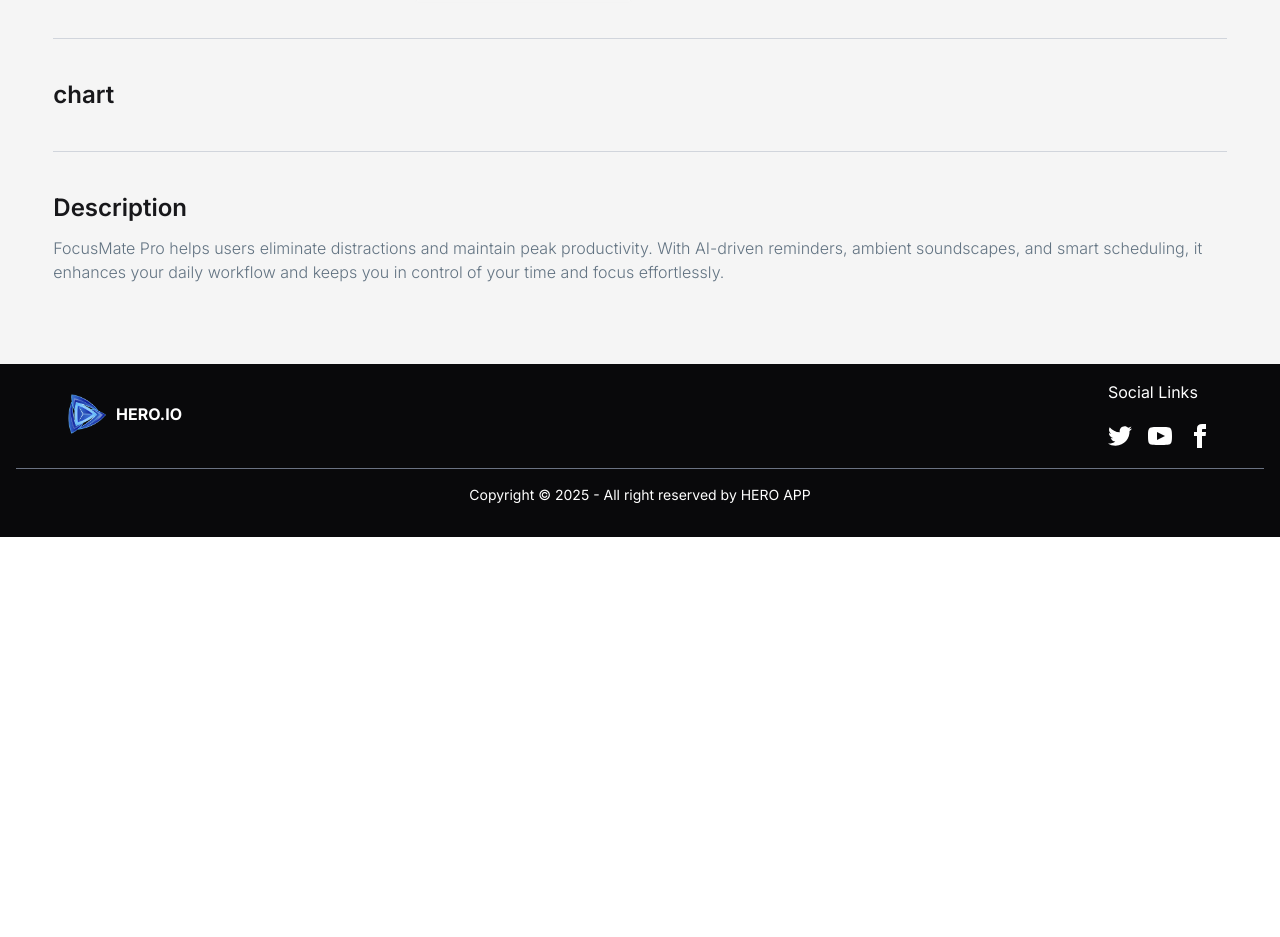
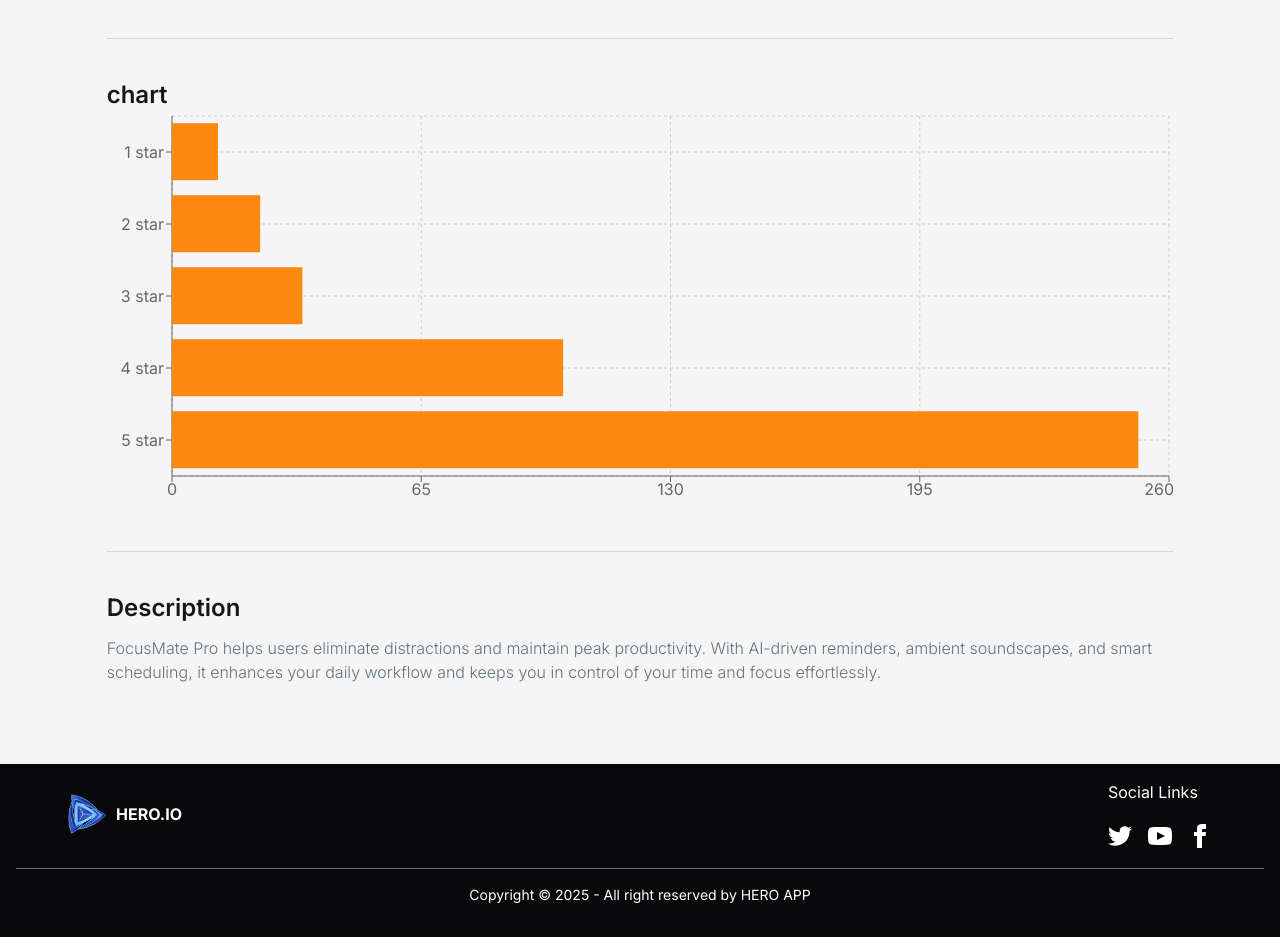
Before and after one commit to Israt-Jahan-Asma/Hero-Apps, a React (Vite) app: page /app-details/1 in a window 1280 px wide. Shown: the part 470-1407 px from the top of the page. Before the commit the page ends 1007 px from the top, so only its background shows below. Built offline with nearby package versions, Linux system fonts and the light colour scheme.

Commit message:
barchat implement

```diff
--- a/package.json
+++ b/package.json
@@ -17,6 +17,7 @@
     "react-dom": "^19.1.1",
     "react-router": "^7.9.3",
     "react-toastify": "^11.0.5",
+    "recharts": "^3.2.1",
     "tailwindcss": "^4.1.14"
   },
   "devDependencies": {
--- a/src/Pages/AppDetails.jsx
+++ b/src/Pages/AppDetails.jsx
@@ -5,6 +5,9 @@ import downloadsIcon from '../assets/icon-downloads.png';
 import reviewIcon from '../assets/icon-ratings.png'
 import ratingIcon from '../assets/icon-review.png'
 import { ToastContainer, toast } from 'react-toastify';
+import ErrorApp from '../ErrorPage/ErrorApp';
+import { BarChart, Bar, CartesianGrid, Legend, Rectangle, ResponsiveContainer, Tooltip, XAxis, YAxis } from 'recharts';
+
 
 const AppDetails = () => {
     const { id } = useParams();
@@ -21,9 +24,16 @@ const AppDetails = () => {
         setInstalled(isAlreadyInstalled);
     }, [app]);
 
-  if (!app) return <p className="text-center py-10">App not found.</p>;
+    if (!app) return <ErrorApp></ErrorApp>;
 
-  const { description, companyName, title, image, downloads, ratingAvg, reviews, size } = app;
+    const { description, companyName, title, image, downloads, ratingAvg, reviews, size, ratings } = app;
+
+const chartData = ratings.map(r => ({
+  star: `${r.name}`,  // for Y-axis labels
+  users: r.count           // for X-axis values
+}));
+
+
 
     const handleInstallBtn = () => {
         const existingList = JSON.parse(localStorage.getItem('Installed')) || [];
@@ -43,7 +53,7 @@ const AppDetails = () => {
     return (
         <>
             <div className=' py-20 bg-[#f5f5f5] '>
-                <div className='w-11/12 mx-auto'>
+                <div className='w-10/12 mx-auto'>
                     <div className='flex flex-col md:flex-row gap-10 '>
                         <img className='md:w-80 h-80 object-cover' src={image} alt="" />
 
@@ -86,6 +96,21 @@ const AppDetails = () => {
                     {/* chart  */}
                     <div className='py-10 mt-10 border-y-1 border-gray-300'>
                         <h3 className='font-semibold text-2xl'> chart</h3>
+                        <div className='h-100'>
+
+                            <ResponsiveContainer >
+                                <BarChart
+                                    data={chartData}
+                                    layout="vertical" >
+                                    <CartesianGrid strokeDasharray="3 3" />
+                                    <XAxis type="number" dataKey="users"/>
+                                    <YAxis type="category" dataKey="star" />
+                                    <Tooltip />
+                                    <Bar dataKey="users" fill="#FF8811" />
+                                </BarChart>
+                            </ResponsiveContainer>
+
+                        </div>
                     </div>
 
                     {/* description */}
```
Also changed, not shown: src/Pages/Installation.jsx (line endings or trailing spaces), 1 other file (tests, documents, lock files or other folders). Lines whose indentation alone changed are shown as unchanged.
